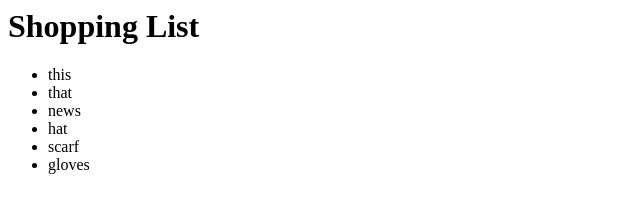
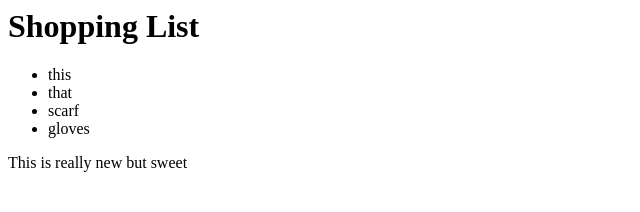
Before and after one commit to woodee1/thisisnew, a plain HTML site: page index.htm in a window 1280 px wide. Shown: the whole page, without its empty margins (0-640 px from the left). Drawn offline with Linux system fonts and the light colour scheme.

```diff
--- a/index.htm
+++ b/index.htm
@@ -5,11 +5,12 @@
 		<ul>
 			<li>this</li>
 			<li>that</li>
-			<li>news</li>
-			<li>hat</li>
 			<li>scarf</li>
 			<li>gloves</li>
 		</ul>
 	</module-one>
+	<module-two>
+		<div>This is really new but sweet</div>
+	</module-two>
 </body>
 </html>
```
